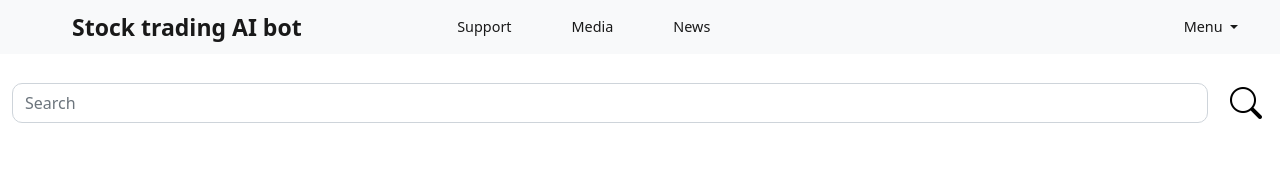
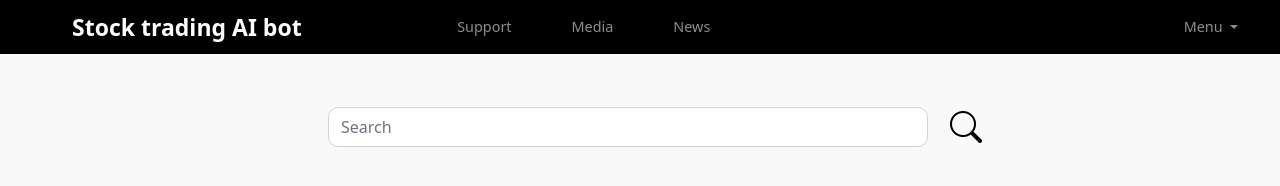
Before and after one commit to LeeBohyun/OSS_team19_project, a plain HTML site: page index.html in a window 1280 px wide. Drawn offline with nearby package versions, Linux system fonts and the light colour scheme.

Commit message:
Update background design

```diff
--- a/index.html
+++ b/index.html
@@ -21,7 +21,7 @@
         <title></title>
     </head>
     <body>
-        <header class="navbar navbar-expand-lg navbar-light bg-light">
+        <header class="navbar navbar-expand-lg navbar-dark mb-5">
             <div class="container-fluid">
                 <a class="navbar-brand" href="./index.html"
                     >Stock trading AI bot</a
@@ -43,20 +43,20 @@
                 >
                     <ul class="navbar-nav me-auto">
                         <li class="nav-item">
-                            <a class="nav-link active" href="#">Support</a>
+                            <a class="nav-link" href="#">Support</a>
                         </li>
                         <li class="nav-item">
-                            <a class="nav-link active" href="#">Media</a>
+                            <a class="nav-link" href="#">Media</a>
                         </li>
                         <li class="nav-item">
-                            <a class="nav-link active" href="#">News</a>
+                            <a class="nav-link" href="#">News</a>
                         </li>
                     </ul>
 
                     <ul class="navbar-nav mr-auto">
                         <li class="nav-item dropdown">
                             <a
-                                class="nav-link active dropdown-toggle"
+                                class="nav-link dropdown-toggle"
                                 href="#"
                                 id="navbarDropdown"
                                 role="button"
@@ -101,7 +101,7 @@
             </div>
         </header>
 
-        <nav id="searchbar">
+        <nav id="searchbar" style="background-color: #f9f9f9">
             <form
                 id="searchform"
                 class="
@@ -109,10 +109,13 @@
                     d-flex
                     align-items-center
                     mb-3
-                    py-4
+                    mt-2
+                    pb-4
                     bordered-20
                     container-xxl
+                    ps-5
                 "
+                style="width: 720px"
                 method="get"
                 action="./search.html"
             >
--- a/main.css
+++ b/main.css
@@ -14,6 +14,13 @@ header div a.navbar-brand {
     padding-bottom: 0.3rem;
 }
 
+body {
+    background-color: #f9f9f9;
+}
+header.navbar {
+    background-color: #000;
+}
+
 div.wrapper {
     vertical-align: middle;
     text-align: center;
@@ -22,6 +29,10 @@ div.wrapper {
     margin-bottom: 20px;
     margin-left: 10%;
     margin-right: 10%;
+}
+
+#searchbar {
+    background: rgb(255, 255, 255);
 }
 a.dropdown-item {
     text-align: center;
```
Also changed, not shown: cart.html (+5 -4 lines), login.html (+5 -5 lines), mypage.html (+5 -5 lines), search.html (+4 -4 lines), settings.html (+5 -5 lines), signup.html (+5 -5 lines).
